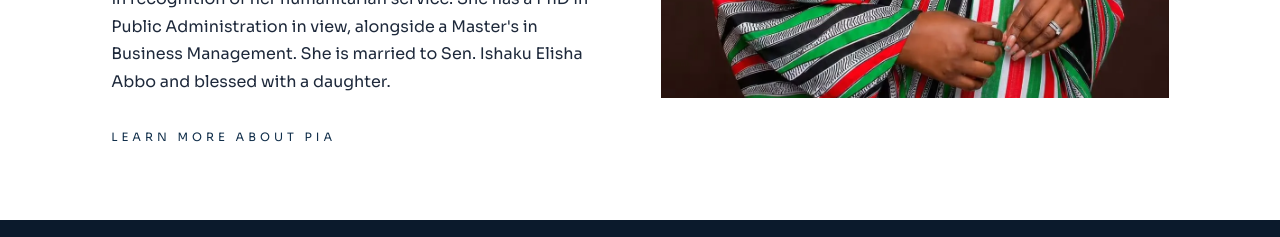
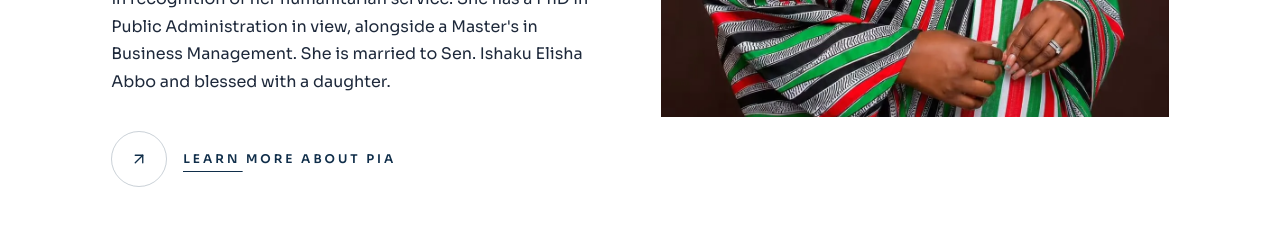
Before and after one commit to soniastylecodes/Dr.-Pia-Portolio-, a React (Vite) app: page / in a window 1280 px wide. Shown: the part 1420-1657 px from the top of the page. Built offline with nearby package versions, Linux system fonts and the light colour scheme; a web font is replaced by a local one.

Commit message:
About: richer Learn more button with circle icon and animated underline
Co-Authored-By: Claude Opus 5.5 <noreply@anthropic.com>
Claude-Session: https://claude.ai/code/session_01GbmPnP6B8c3nF2mPjZPEoT

```diff
--- a/src/components/AboutSection.tsx
+++ b/src/components/AboutSection.tsx
@@ -1,6 +1,6 @@
 import React, { useEffect, useState } from 'react';
 import { createPortal } from 'react-dom';
-import { X } from 'lucide-react';
+import { ArrowUpRight, X } from 'lucide-react';
 import { AnimatePresence, m } from 'motion/react';
 import { PiaImage } from './PiaImage';
 
@@ -57,14 +57,17 @@ export const AboutSection: React.FC<AboutSectionProps> = ({
             <p key={index}>{paragraph}</p>
           ))}
 
-          <m.button
+          <button
             type="button"
             onClick={() => setModalOpen(true)}
             className="pia-readmore"
-            whileHover={{ x: 5 }}
+            aria-haspopup="dialog"
           >
-            {ctaLabel}
-          </m.button>
+            <span className="pia-readmore-icon" aria-hidden="true">
+              <ArrowUpRight size={18} strokeWidth={1.8} />
+            </span>
+            <span className="pia-readmore-label">{ctaLabel}</span>
+          </button>
         </m.div>
 
         <m.div
--- a/src/index.css
+++ b/src/index.css
@@ -773,21 +773,98 @@
 }
 
 .pia-readmore {
-  display: inline-block;
-  font-size: 10px;
-  letter-spacing: 3px;
+  display: inline-flex;
+  align-items: center;
+  gap: 16px;
+  margin-top: 10px;
+  padding: 0;
+  border: none;
+  background: transparent;
+  color: var(--pia-dark);
+  font-family: 'Sora', sans-serif;
+  font-size: 11px;
+  font-weight: 600;
+  letter-spacing: 2.6px;
   text-transform: uppercase;
+  cursor: pointer;
+  -webkit-tap-highlight-color: transparent;
+}
+
+.pia-readmore-icon {
+  position: relative;
+  flex: none;
+  width: 52px;
+  height: 52px;
+  display: inline-flex;
+  align-items: center;
+  justify-content: center;
+  border-radius: 999px;
+  border: 1px solid rgba(16, 46, 74, 0.22);
   color: var(--pia-dark);
-  font-weight: 400;
-  background: transparent;
-  border: none;
-  padding: 6px 0 0;
-  cursor: pointer;
-  font-family: 'Sora', sans-serif;
-}
-
-.pia-readmore:hover {
-  color: var(--pia-blue);
+  overflow: hidden;
+  transition: border-color 0.4s ease, color 0.4s ease;
+}
+
+.pia-readmore-icon::before {
+  content: '';
+  position: absolute;
+  inset: 0;
+  border-radius: inherit;
+  background: var(--pia-dark);
+  transform: scale(0);
+  transition: transform 0.45s cubic-bezier(0.22, 1, 0.36, 1);
+}
+
+.pia-readmore-icon svg {
+  position: relative;
+  transition: transform 0.45s cubic-bezier(0.22, 1, 0.36, 1);
+}
+
+.pia-readmore-label {
+  position: relative;
+  padding: 4px 0;
+}
+
+.pia-readmore-label::after {
+  content: '';
+  position: absolute;
+  left: 0;
+  right: 0;
+  bottom: 0;
+  height: 1px;
+  background: currentColor;
+  transform: scaleX(0.28);
+  transform-origin: left center;
+  transition: transform 0.45s cubic-bezier(0.22, 1, 0.36, 1);
+}
+
+.pia-readmore:hover .pia-readmore-icon,
+.pia-readmore:focus-visible .pia-readmore-icon {
+  border-color: var(--pia-dark);
+  color: #ffffff;
+}
+
+.pia-readmore:hover .pia-readmore-icon::before,
+.pia-readmore:focus-visible .pia-readmore-icon::before {
+  transform: scale(1);
+}
+
+.pia-readmore:hover .pia-readmore-icon svg,
+.pia-readmore:focus-visible .pia-readmore-icon svg {
+  transform: rotate(45deg);
+}
+
+.pia-readmore:hover .pia-readmore-label::after,
+.pia-readmore:focus-visible .pia-readmore-label::after {
+  transform: scaleX(1);
+}
+
+.pia-readmore:active .pia-readmore-icon {
+  transform: scale(0.94);
+}
+
+.pia-readmore:focus-visible {
+  outline: none;
 }
 
 .pia-bio-portrait-right img,
@@ -1771,10 +1848,14 @@
   }
 
   .pia-readmore {
-    font-size: 11.5px;
-    letter-spacing: 4px;
-    color: var(--pia-dark);
-    margin-top: 6px;
+    font-size: 12px;
+    letter-spacing: 3px;
+    margin-top: 14px;
+  }
+
+  .pia-readmore-icon {
+    width: 56px;
+    height: 56px;
   }
 
   .pia-bio-portrait-right img,
```
